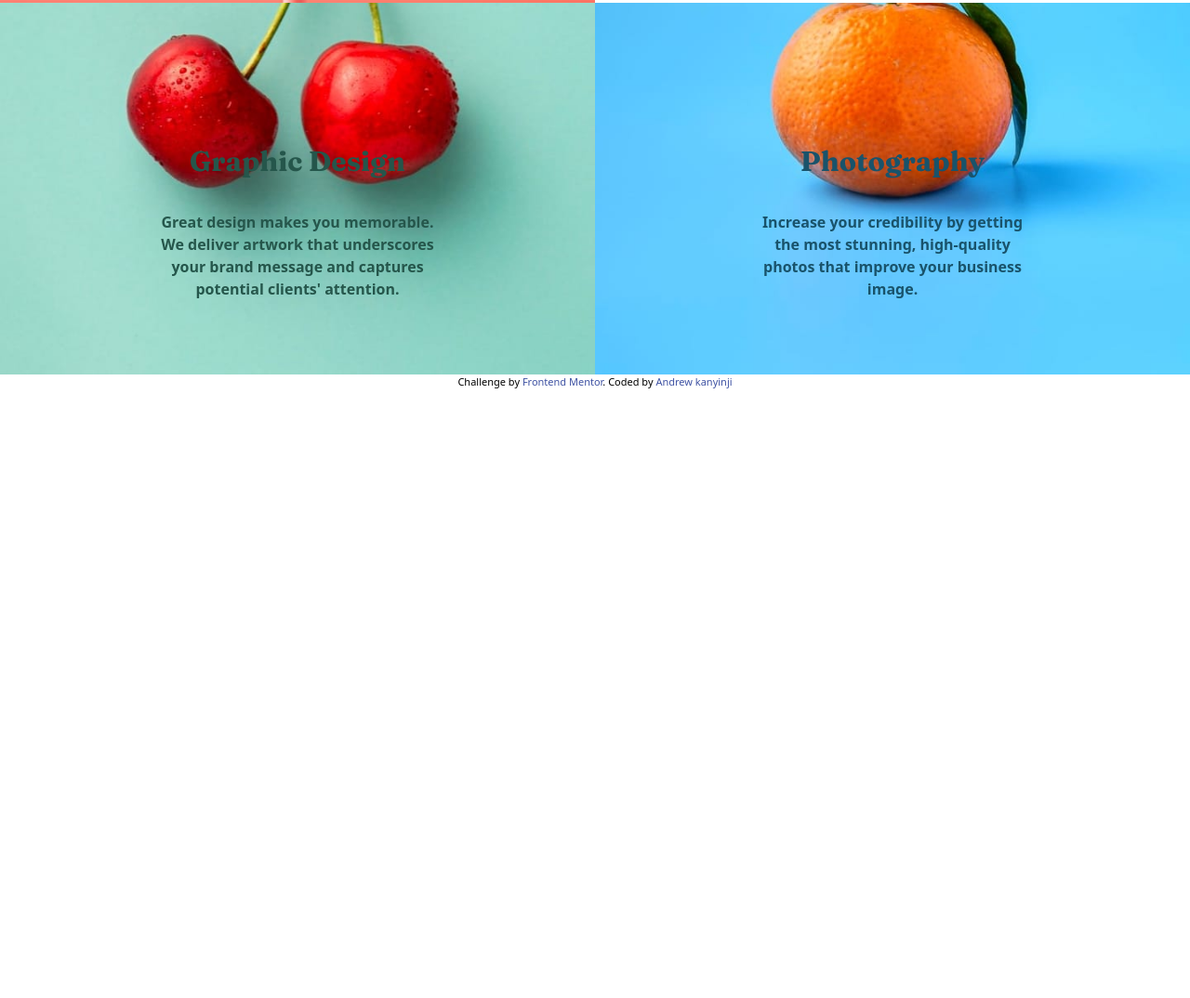
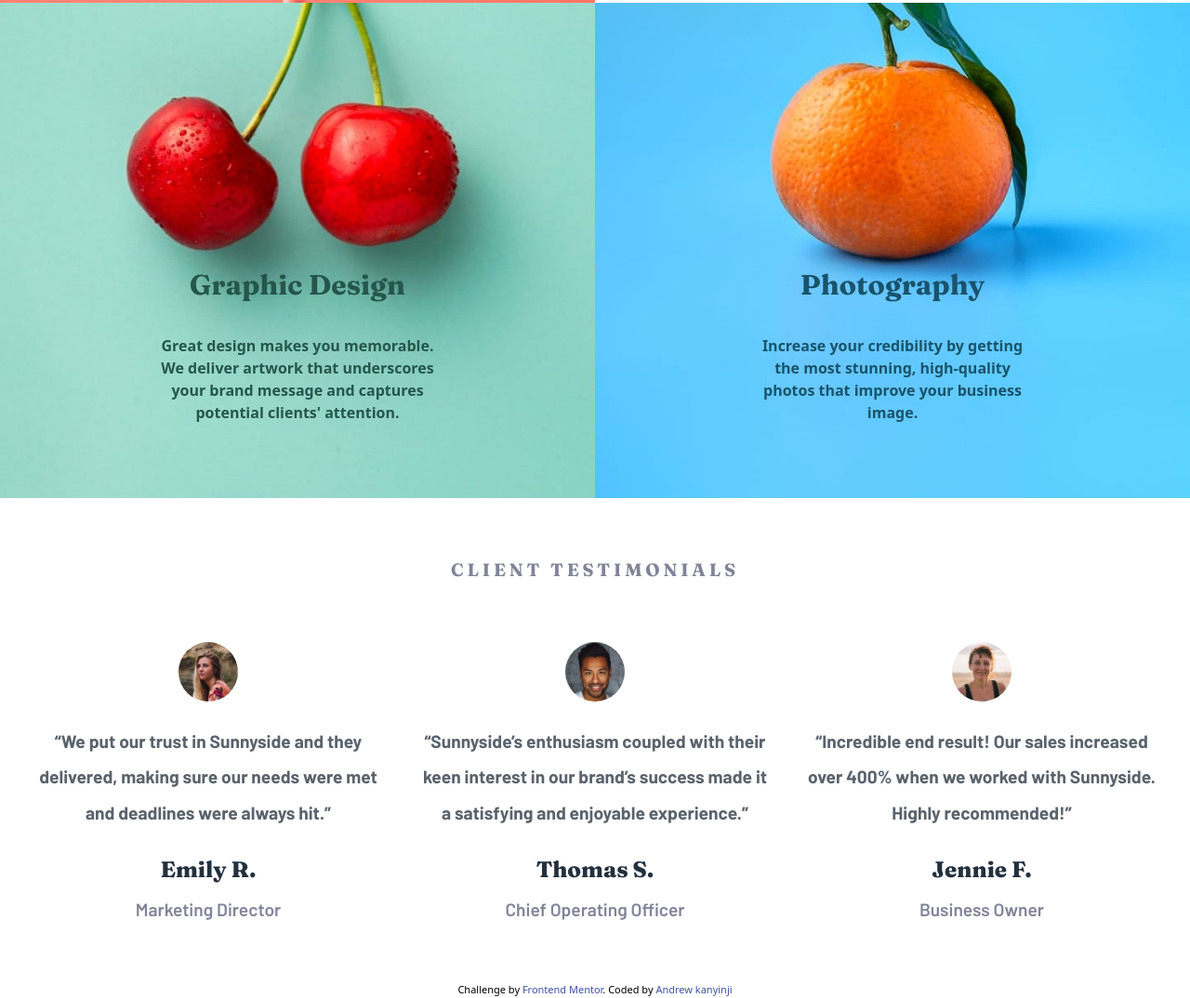
Before and after one commit to Risetech4drew/sunnyside-landing-page, a website: page index.html in a window 1280 px wide. Shown: the part 1954-3028 px from the top of the page at 93% size. Before the commit the page ends 2373 px from the top, so only its background shows below. Drawn offline with Linux system fonts and the light colour scheme.

Commit message:
implemented a testimonial section, added content and styled following the design

```diff
--- a/index.html
+++ b/index.html
@@ -166,7 +166,7 @@
         </div>
       </section>
       <section class="grid md:grid-cols-2">
-        <div class="relative h-[50vh]">
+        <div class="relative h-[50vh] md:h-full">
           <img
             src="/images/desktop/image-graphic-design.jpg"
             class="w-full h-full object-cover z-0"
@@ -188,7 +188,7 @@
           </div>
         </div>
 
-        <div class="relative h-[50vh]">
+        <div class="relative h-[50vh] md:h-full">
           <img
             src="/images/desktop/image-photography.jpg"
             class="w-full h-full object-cover"
@@ -205,6 +205,89 @@
             <p class="text-dark-blue md:w-[50%] font-semibold">
               Increase your credibility by getting the most stunning,
               high-quality photos that improve your business image.
+            </p>
+          </div>
+        </div>
+      </section>
+      <section class="py-16 text-center">
+        <h3
+          class="font-fraunces font-bold text-sm mb-16 uppercase tracking-[0.2em] text-dark-grayish-blue"
+        >
+          client testimonials
+        </h3>
+        <div
+          class="flex flex-col md:flex-row justify-center space-y-8 md:space-y-0 md:space-x-8"
+        >
+          <!-- testimonial 1 -->
+          <div class="max-w-sm">
+            <img
+              src="/images/image-emily.jpg"
+              alt="client picture of Emily R"
+              class="w-16 h-16 rounded-full mx-auto mb-6"
+            />
+            <p
+              class="font-barlow font-bold text-very-dark-grayish-blue text-sm mb-6 leading-loose"
+            >
+              “We put our trust in Sunnyside and they delivered, making sure our
+              needs were met and deadlines were always hit.”
+            </p>
+            <p
+              class="font-extrabold text-base font-fraunces text-very-dark-desaturated-blue capitalize mb-3"
+            >
+              emily r.
+            </p>
+            <p
+              class="font-barlow text-sm font-semibold text-dark-grayish-blue capitalize"
+            >
+              marketing director
+            </p>
+          </div>
+          <!-- testimonial 2 -->
+          <div class="max-w-sm">
+            <img
+              src="/images/image-thomas.jpg"
+              alt="client picture of Thomas S"
+              class="w-16 h-16 rounded-full mx-auto mb-6"
+            />
+            <p
+              class="font-barlow font-bold text-very-dark-grayish-blue text-sm mb-6 leading-loose"
+            >
+              “Sunnyside’s enthusiasm coupled with their keen interest in our
+              brand’s success made it a satisfying and enjoyable experience.”
+            </p>
+            <p
+              class="font-extrabold text-base font-fraunces text-very-dark-desaturated-blue capitalize mb-3"
+            >
+              thomas s.
+            </p>
+            <p
+              class="font-barlow text-sm font-semibold text-dark-grayish-blue capitalize"
+            >
+              chief operating officer
+            </p>
+          </div>
+          <!-- testimonial 3 -->
+          <div class="max-w-sm">
+            <img
+              src="/images/image-jennie.jpg"
+              alt="client picture of Thomas S"
+              class="w-16 h-16 rounded-full mx-auto mb-6"
+            />
+            <p
+              class="font-barlow font-bold text-very-dark-grayish-blue text-sm mb-6 leading-loose"
+            >
+              “Incredible end result! Our sales increased over 400% when we
+              worked with Sunnyside. Highly recommended!”
+            </p>
+            <p
+              class="font-extrabold text-base font-fraunces text-very-dark-desaturated-blue capitalize mb-3"
+            >
+              jennie f.
+            </p>
+            <p
+              class="font-barlow text-sm font-semibold text-dark-grayish-blue capitalize"
+            >
+              business owner
             </p>
           </div>
         </div>
```
Also changed, not shown: src/css/output.css.
